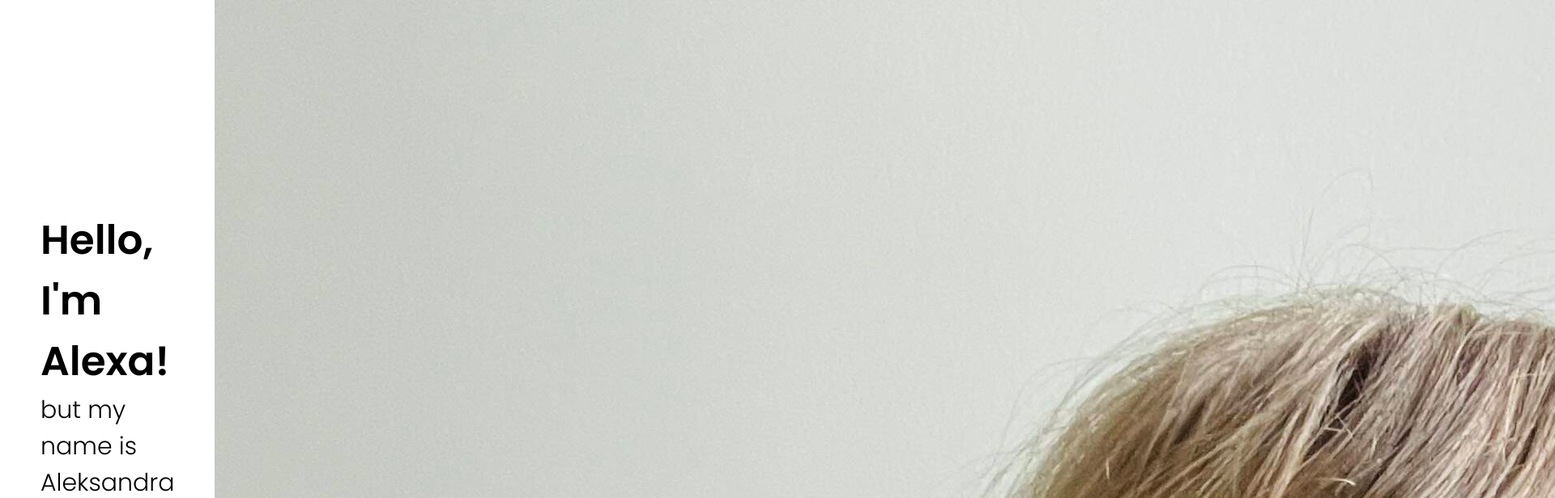
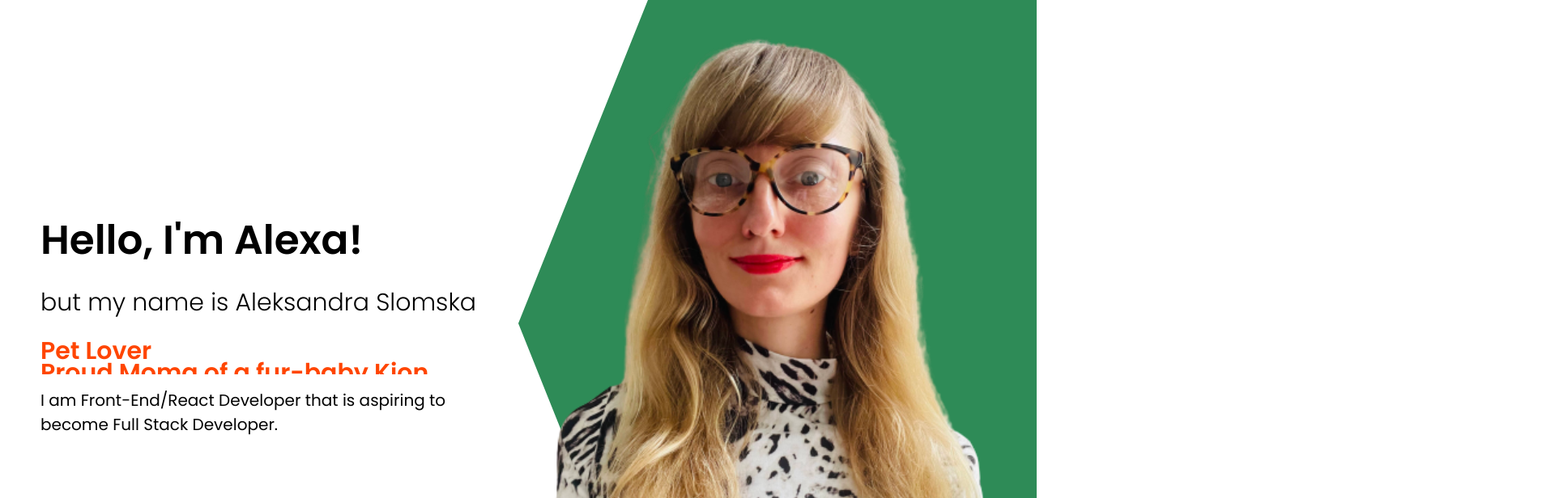
Before and after one commit to snowleopardAlexa/react-portfolio-2021, a React (Create React App) app: page / in a window 1280 px wide. Shown: the top 616 px of the page at 81% size, 1920 px wide, since content can reach past the window. Built offline with nearby package versions, Linux system fonts and the light colour scheme.

Commit message:
add clippy css clip path shapes

```diff
--- a/src/components/Intro/Intro.jsx
+++ b/src/components/Intro/Intro.jsx
@@ -1,6 +1,6 @@
 import React from 'react';
 import "./intro.css";
-import alexa from "../../img/alexa.jpg";
+import alexa from "../../img/alexa-removebg-preview.png";
 
 const Intro = () => {
     return (
@@ -24,6 +24,9 @@ const Intro = () => {
               </div>
           </div>
           <div className="intro-right">
+              <div className="i-bg">
+
+              </div>
               <img src={alexa} alt="" className="i-img" />
           </div>
       </div>
--- a/src/components/Intro/intro.css
+++ b/src/components/Intro/intro.css
@@ -12,6 +12,7 @@
 
 .intro-right {
     flex: 1;
+    position: relative;
 }
 
 .intro-left-wrapper {
@@ -33,6 +34,23 @@
 
 .i-desc {
     font-size: 20px;
+}
+
+.i-img {
+    width: 100%;
+    height: 100%;
+    object-fit: cover;
+    position: absolute;
+}
+
+.i-bg {
+    clip-path: polygon(25% 0%, 100% 0%, 100% 100%, 25% 100%, 0% 50%); /* css clip paths - clippy - bennettfeely */
+    background-color: seagreen;
+    width: 100%;
+    height: 100%;
+    position: absolute;
+    top: 0;
+    right: 0;
 }
 
 /* animation */
```
Also changed, not shown: src/img/alexa-removebg-preview.png (added).
